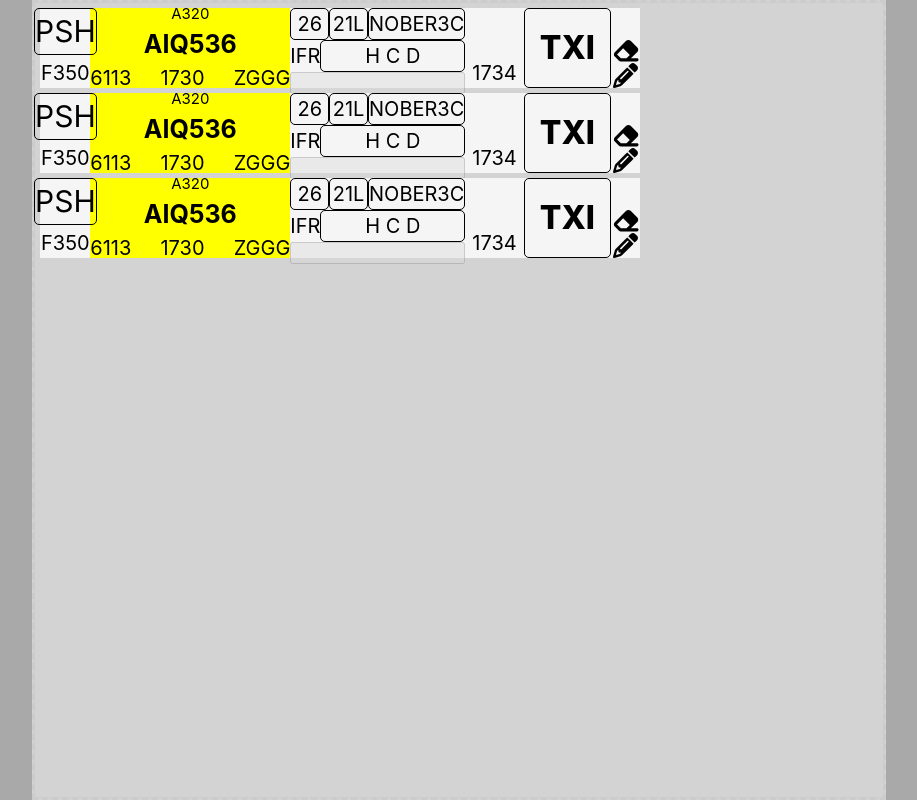
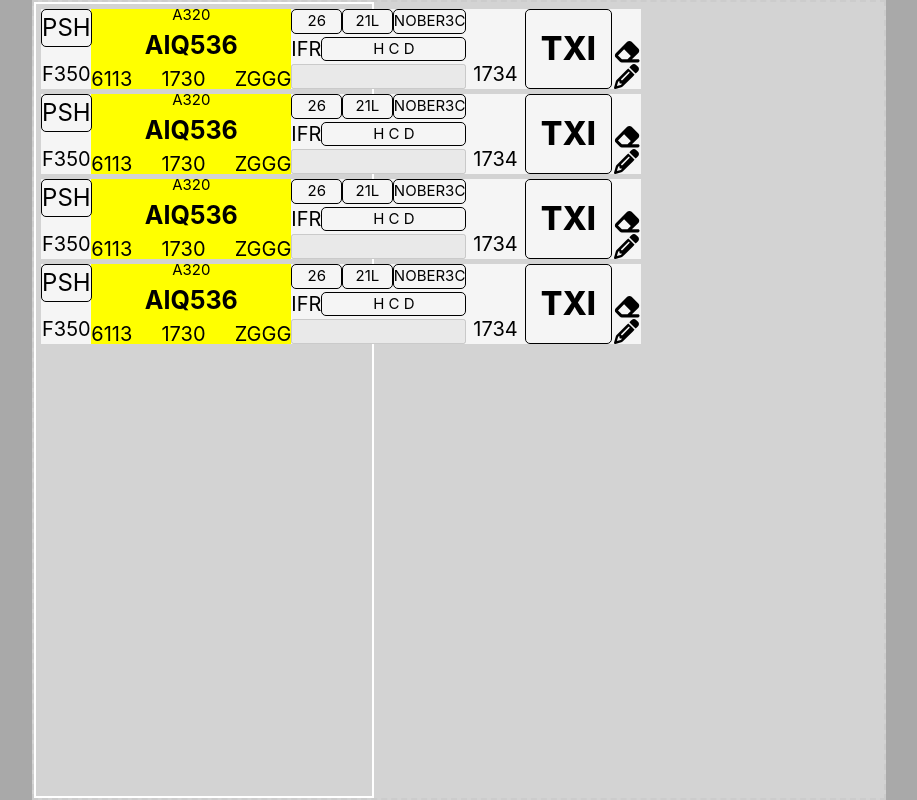
Before and after one commit to ktanrin/e-strip, a Vue app: page / in a window 1280 px wide. Shown: the whole page, without its empty margins (181-1098 px from the left). Built offline with nearby package versions, Linux system fonts and the light colour scheme.

Commit message:
customize draggable list into strip holder movement
-add state drawing and drag
-adjust strip ui
-customize draggable list to support atc behavior

```diff
--- a/src/components/Estrip.vue
+++ b/src/components/Estrip.vue
@@ -1,11 +1,11 @@
 <template>
-    <div class="strip">
+    <div class="strip" @mousedown.stop="handleMouseDown">
         <!-- Add your strip content here -->
         <canvas ref="canvas"
         class="strip-canvas"
         width="575"
         height="80"
-        @mousedown="startDrawing"
+        @mousedown.stop="startDrawing"
         @mousemove="draw"
         @mouseup="stopDrawing"
         @mouseleave="stopDrawing"></canvas>
@@ -88,6 +88,7 @@ export default {
             taxiRoute: '',
             isDrawing: false,
             isErasing: false,
+            isPencilActive: false,
             context: null,
             lastX: 0,
             lastY: 0,
@@ -97,12 +98,18 @@ export default {
         this.context = this.$refs.canvas.getContext('2d');
         this.context.strokeStyle = '#000';  // Default drawing color
         this.context.lineWidth = 2;         // Default line width
+
+        //add listener to stop drawing when mouse click outside the canvas
+        document.addEventListener('mousedown', this.handleOutsideClick);
+    },
+    beforeUnmount() {
+        document.removeEventListener('mousedown', this.handleOutsideClick);
     },
 
     methods: {
     startDrawing(event) {
       // Only start drawing if we are not erasing
-      if (!this.isErasing && event.button === 0) {
+      if (this.isPencilActive && !this.isErasing && event.button === 0) {
         this.isDrawing = true;
         this.lastX = event.offsetX;
         this.lastY = event.offsetY;
@@ -132,7 +139,19 @@ export default {
       this.clearCanvas();
     },
     togglePencil() {
+        this.isPencilActive = !this.isPencilActive;
         this.isDrawing = false;
+    },
+    handleOutsideClick(event) {
+      if (!this.$el.contains(event.target)) {
+        this.isPencilActive = false;
+        this.isDrawing = false;
+      }
+    },
+    handleMouseDown(event) {
+      if (this.isPencilActive) {
+        this.startDrawing(event);
+      }
     },
 
 },
@@ -154,7 +173,7 @@ export default {
 
 }
 .stand, .runwayInUse, .SID, .taxiRoute {
-
+    font-size: 0.75em;
     border: 1px solid black;
     border-radius: 5px;
     width: 85%;
@@ -253,7 +272,7 @@ export default {
     font-size: bold;
 }
 .state {
-    font-size: 1.5em;
+    font-size: 1.2em;
     border: 1px solid black;
     border-radius: 5px;
 }
--- a/src/components/EstripInterface.vue
+++ b/src/components/EstripInterface.vue
@@ -15,11 +15,22 @@
                 <Draggable v-model="strips"
                            itemKey="id"
                            class="drag-area full-height"
+                           group="strips"
                            @start="onDragStart"
                            @end="onDragEnd"
+                           :move="onMove"
+                           :animation="0"
+                           :ghost-class="'hidden-ghost'"
+
                           >
                           <template #item="{ element }">
-                            <Estrip :key="element.id" :data="element" :style="{ left: `${element.x}px`, top: `${element.y}px` }" class="draggable-strip" />
+                            <Estrip
+                            :key="element.id"
+                            :data="element"
+                            :style="{ left: `${element.x}px`, top: `${element.y}px`, opacity: isDragging ? 1 : 1 }"
+                            class="draggable-strip"
+                            :data-id="element.id"
+                          />
                           </template>
                 </Draggable>
               </div>
@@ -54,14 +65,26 @@ export default {
             rightStrips: [],
             strips: [
               { id: 1, content: 'First strip', x: 0, y: 0 },  // Add position properties
-              { id: 2, content: 'Second strip', x: 0, y: 0 },
+              { id: 2, content: 'Second strip', x: 0, y: 0},
               { id: 3, content: 'Third strip', x: 0, y: 0 },
+              { id: 4, content: 'Fourth strip', x: 0, y: 0 },
             ],
             initialX: 0,
             initialY: 0,
             offsetX: 0,
-            offsetY: 0
+            offsetY: 0,
+            isDrawing: false,
+            isDragging: false,
+            stripWidth: 300, // Assuming the width of the strip
+            stripHeight: 80, // Assuming the height of the strip
+            dragAreaWidth: 0,
+            dragAreaHeight: 0
         };
+    },
+    mounted() {
+        const dragArea = this.$el.querySelector('.drag-area');
+        this.dragAreaWidth = dragArea.clientWidth;
+        this.dragAreaHeight = dragArea.clientHeight;
     },
     methods: {
     onEnd(event) {
@@ -70,36 +93,56 @@ export default {
     },
     onDragStart(evt) {
       const draggedElement = evt.item;
+      const rect = draggedElement.getBoundingClientRect();
       this.initialX = evt.originalEvent.clientX;
       this.initialY = evt.originalEvent.clientY;
-      this.offsetX = draggedElement.offsetLeft;
-      this.offsetY = draggedElement.offsetTop;
+      this.offsetX = rect.left - this.initialX;
+      this.offsetY = rect.top - this.initialY;
+      this.isDragging = true;
     },
     onDragEnd(evt) {
       const draggedElement = evt.item;
       const draggedId = parseInt(draggedElement.getAttribute('data-id'));
-      const draggedItem = this.strips.find(item => item.id === draggedId);
+      const draggedItem = this.findDraggedItem(draggedId);
       if (draggedItem) {
-        const newX = this.offsetX + (evt.originalEvent.clientX - this.initialX);
-        const newY = this.offsetY + (evt.originalEvent.clientY - this.initialY);
+        let newX = draggedItem.x + (evt.originalEvent.clientX - this.initialX);
+        let newY = draggedItem.y + (evt.originalEvent.clientY - this.initialY);
+        newX = Math.max(0, Math.min(newX, this.dragAreaWidth - this.stripWidth));
+        newY = Math.max(0, Math.min(newY, this.dragAreaHeight - this.stripHeight));
         draggedItem.x = newX;
         draggedItem.y = newY;
+
       } else {
         console.error('Dragged item not found');
       }
+      this.isDragging = false;
       console.log('Finished dragging', evt);
       console.log('New strips order:', this.strips);
 
-    }
+    },
+    findDraggedItem(draggedId) {
+      return this.strips.find(item => item.id === draggedId);
+    },
+    cockStrips(draggedItem) {
+      // Move the dragged item to the right by 30px
+      draggedItem.x += 30;
+      draggedItem.x = Math.min(draggedItem.x, this.dragAreaWidth - this.stripWidth);
+    },
+
+
+
 
   }
 }
 </script>
 
 <style>
+.hidden-ghost {
+    display: none !important;
+}
 .drag-container {
   height: 100%;
-  width: 100%;
+  width: 40%;
   position: relative;
 }
 .draggable-strip {
@@ -107,12 +150,13 @@ export default {
   cursor: move;
 }
 .drag-area {
-  border: 1px solid #ccc;
+  border: 2px solid white;
   min-height: 100px;
   min-width: 100%;
-  position: relative;
+  width: 30px;
+  position: absolute;
+}
 
-}
 
 .estrip-item {
   margin: 10px;
@@ -123,15 +167,7 @@ export default {
 .full-height {
   height: 100%;
 }
-.draggable-list {
-  min-height: 100px;
-  background-color: lightgray;
-}
 
-.strip-wrapper {
-  padding: 10px;
-  border: 1px solid blue;
-}
 
 .container.is-fluid {
   padding: 0 !important;
```
